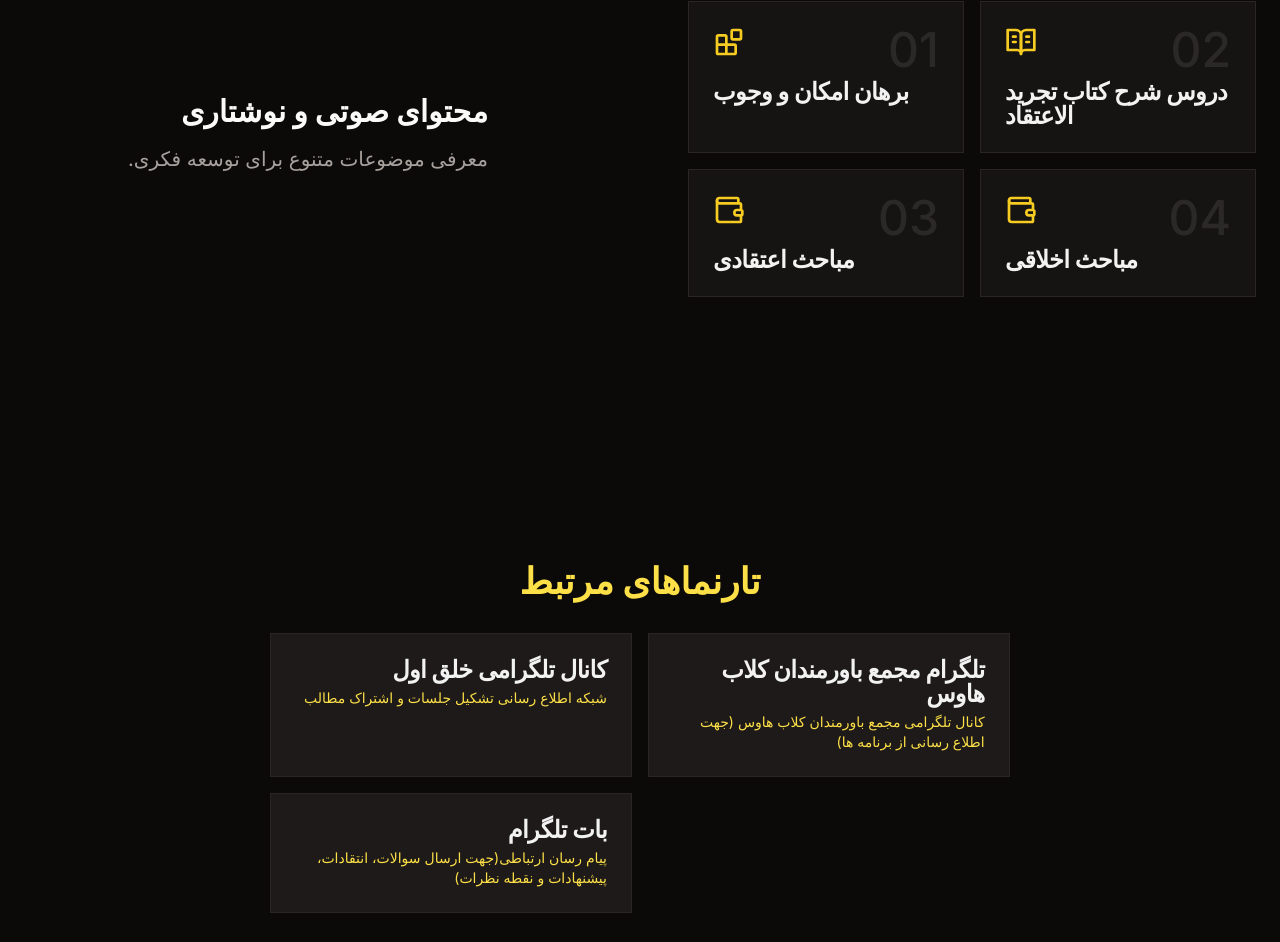
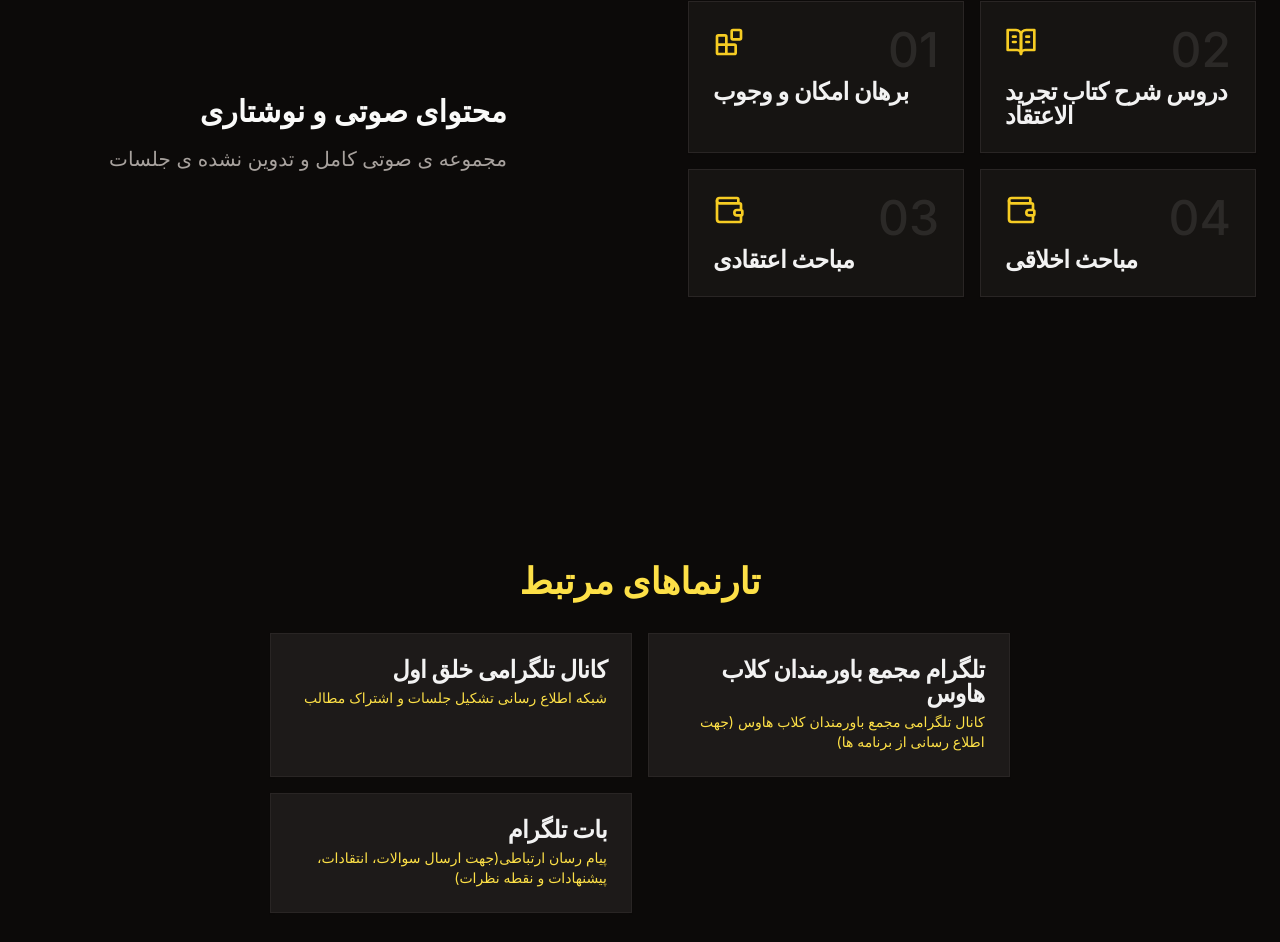
Before and after one commit to mah404/bavarmandan, a Next.js app: page / in a window 1280 px wide. Shown: the part 1204-2146 px from the top of the page. Built offline with nearby package versions, Linux system fonts and the light colour scheme; a web font is replaced by a local one.

Commit message:
Added new

```diff
--- a/components/layout/sections/benefits.tsx
+++ b/components/layout/sections/benefits.tsx
@@ -9,7 +9,7 @@ export const BenefitsSection = () => {
         <div dir="rtl">
           <h2 className="text-3xl font-bold mb-4">محتوای صوتی و نوشتاری</h2>
           <p className="text-xl text-muted-foreground mb-8">
-            معرفی موضوعات متنوع برای توسعه فکری.
+مجموعه ی صوتی کامل و تدوین نشده ی جلسات
           </p>
         </div>
 
```
